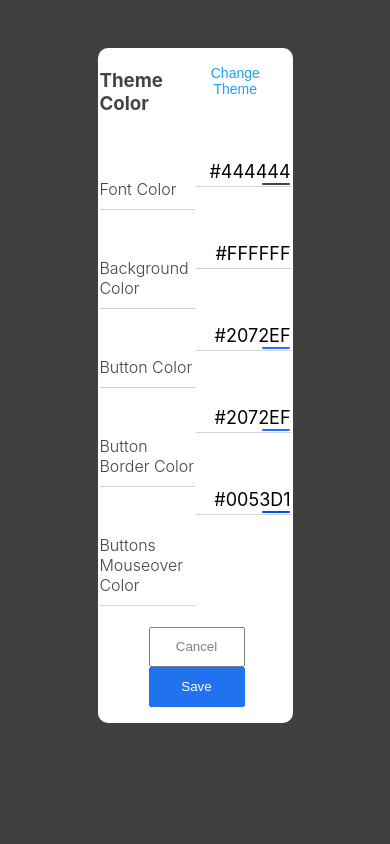
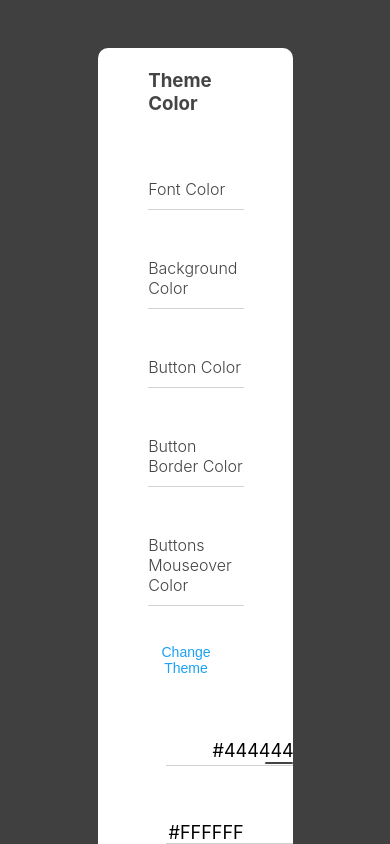
Before and after one commit to Florid11/third-task, a React (Create React App) app: page / in a window 390 px wide. Both pictures are taken after a click on the button "Show popup". Built offline with nearby package versions, Linux system fonts and the light colour scheme.

Commit message:
Media query added

```diff
--- a/src/Components/Modal.css
+++ b/src/Components/Modal.css
@@ -26,8 +26,11 @@
 
 .popup{
     position: fixed;
+    display: flex;
+    flex-wrap: wrap;
     width: 50%;
-    height: 80vh;
+    min-height: 85vh;
+    overflow-y: auto;
     background-color: white;
     z-index: 10;
     border-radius: 10px;
@@ -62,9 +65,9 @@
 
 .buttons{
     width: 48.5%;
-    float: right;
     margin: 1% 1% 0 0;
     padding-top: 75px;
+    float: right;
 }
 
 .themeBtn {
@@ -91,9 +94,10 @@
     display: flex;
     flex-wrap: wrap;
     justify-content: flex-end;
+    margin: 36.5px 0 56px 55%;
+    font-size: 18px;
+    width: 8rem;
     border-bottom: 1px solid lightgray;
-    margin: 36.5px 0 56px 0;
-    font-size: 18px;
 }
 
 .pick{
@@ -159,3 +163,26 @@ span{
     z-index: 100;
 
 }
+
+@media all and (max-width: 1230px){
+
+    .buttons p{
+        margin-left: 20%;
+    }
+
+    span{
+        left: 25%;
+    }
+}
+
+@media all and (max-width: 686px){
+    .popup{
+        flex-direction: column;
+        align-items: center;
+        justify-content: center;
+    }
+
+    span{
+        left: 15%;
+    }
+}
--- a/src/Components/PopUp.js
+++ b/src/Components/PopUp.js
@@ -1,4 +1,4 @@
-import { SketchPicker } from 'react-color';
+import { ChromePicker } from 'react-color';
 import {useState} from "react";
 
 const PopUp = (props) => {
@@ -24,14 +24,6 @@ const PopUp = (props) => {
 
   return(
       <div className='popup' style={{backgroundColor: color2}}>
-          <div className='buttons'>
-              <button className='themeBtn'>Change Theme</button>
-              <p>{color1}<button onClick={() => setShowColor1(showColor1 => !showColor1)} className='pick' style={{backgroundColor: color1}}/> <span>{showColor1 && (<SketchPicker color1={color1} onChangeComplete={(color1) => {setColor1(color1.hex)}}/>)}</span></p>
-              <p>{color2}<button onClick={() => setShowColor2(showColor2 => !showColor2)} className='pick' style={{backgroundColor: color2}}/><span>{showColor2 && (<SketchPicker color2={color2} onChangeComplete={(color2) => {setColor2(color2.hex)}}/>)}</span></p>
-              <p>{color3}<button onClick={() => setShowColor3(showColor3 => !showColor3)} className='pick' style={{backgroundColor: color3}}/><span>{showColor3 && (<SketchPicker color3={color3} onChangeComplete={(color3) => {setColor3(color3.hex)}}/>)}</span></p>
-              <p>{color4}<button onClick={() => setShowColor4(showColor4 => !showColor4)} className='pick' style={{backgroundColor: color4}}/><span>{showColor4 && (<SketchPicker color4={color4} onChangeComplete={(color4) => {setColor4(color4.hex)}}/>)}</span></p>
-              <p>{color5}<button onClick={() => setShowColor5(showColor5 => !showColor5)} className='pick'  style={{backgroundColor: color5}}/><span>{showColor5 && (<SketchPicker color5={color5} onChangeComplete={(color5) => {setColor5(color5.hex)}}/>)}</span></p>
-          </div>
           <div className='presp'  style={{color: color1}}>
               <h3>Theme Color</h3>
               <h4>Font Color</h4>
@@ -39,6 +31,15 @@ const PopUp = (props) => {
               <h4>Button Color</h4>
               <h4>Button Border Color</h4>
               <h4>Buttons Mouseover Color</h4>
+          </div>
+          <div className='buttons'>
+              <button className='themeBtn'>Change Theme</button>
+              <p>{color1}<button onClick={() => setShowColor1(showColor1 => !showColor1)} className='pick' style={{backgroundColor: color1}}/> <span>{showColor1 && (<ChromePicker color={color1} onChange={(color1) => {setColor1(color1.hex)}}/>)}</span></p>
+              <p>{color2}<button onClick={() => setShowColor2(showColor2 => !showColor2)} className='pick' style={{backgroundColor: color2}}/><span>{showColor2 && (<ChromePicker color={color2} onChange={(color2) => {setColor2(color2.hex)}}/>)}</span></p>
+              <p>{color3}<button onClick={() => setShowColor3(showColor3 => !showColor3)} className='pick' style={{backgroundColor: color3}}/><span>{showColor3 && (<ChromePicker color={color3} onChange={(color3) => {setColor3(color3.hex)}}/>)}</span></p>
+              <p>{color4}<button onClick={() => setShowColor4(showColor4 => !showColor4)} className='pick' style={{backgroundColor: color4}}/><span>{showColor4 && (<ChromePicker color={color4} onChange={(color4) => {setColor4(color4.hex)}}/>)}</span></p>
+              <p>{color5}<button onClick={() => setShowColor5(showColor5 => !showColor5)} className='pick'  style={{backgroundColor: color5}}/><span>{showColor5 && (<ChromePicker color={color5} onChange={(color5) => {setColor5(color5.hex)}}/>)}</span></p>
+
           </div>
           <div className='btnBox'>
               <button onClick={cancelBtn} className='btn-p btnCancel'>Cancel</button>
```
